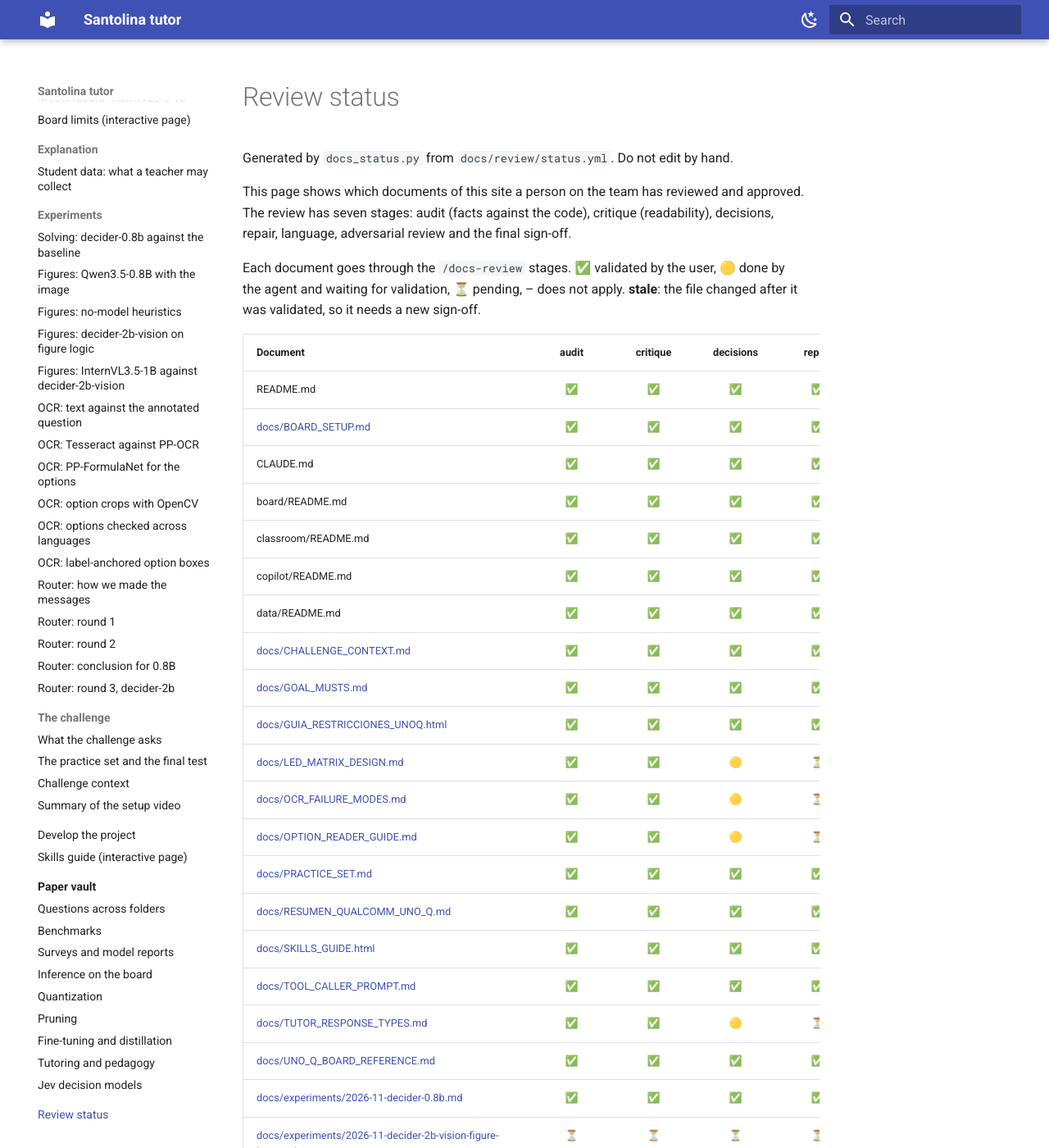
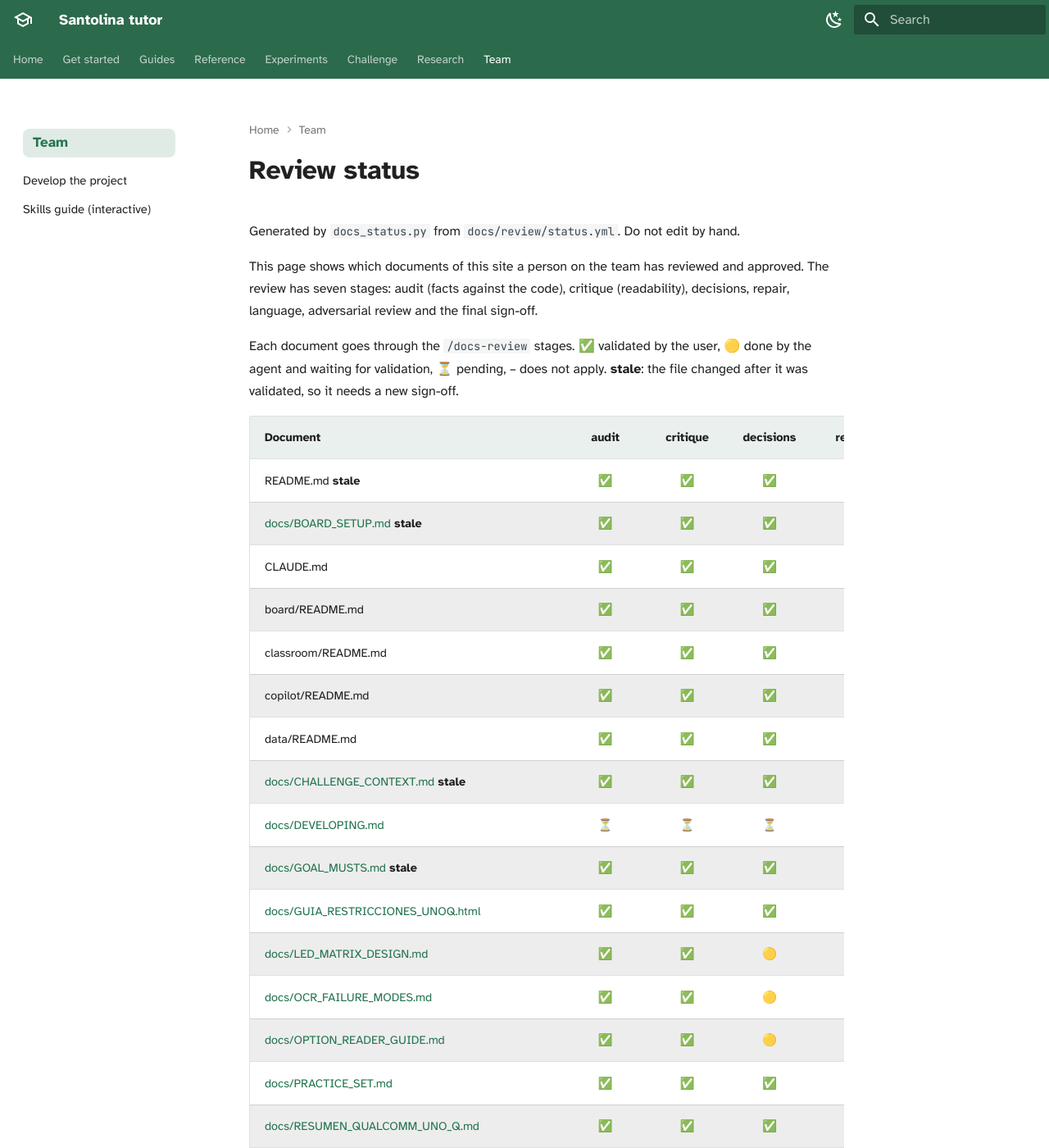
Before and after one commit to Sigkaio636/Santolina_tutor, an MkDocs documentation site: the page built from docs/review/index.md, in a window 1280 px wide and 1400 px high. Shown: the whole window at 82% size. Built offline with MkDocs 1.6.1 and Material for MkDocs 9.7.7, drawn with Linux system fonts in a browser that asks for light colours; some of the changed text lies outside the part shown.

Commit message:
Docs site: tabs, grouped sidebar and an easier-to-read style
- mkdocs.yml: one tab per top-level section, so the sidebar lists only
  that section; groups inside each tab; shorter labels; breadcrumbs,
  previous/next links, search suggestions. Every page is still in nav.
- docs/stylesheets/extra.css: the apps' green, Atkinson Hyperlegible
  (the student app's easy-to-read font), clearer group titles and
  current page in the sidebar, larger table text with a tinted header.
  Sidebar styles apply on wide screens only.
- Review ledger: docs/DEVELOPING.md and docs/models/qwen35-tutor.md
  added as pending (docs_status.py sync).

Co-Authored-By: Claude Opus 5.5 <noreply@anthropic.com>

```diff
--- a/docs/review/index.md
+++ b/docs/review/index.md
@@ -12,15 +12,16 @@ Each document goes through the `/docs-review` stages. ✅ validated by the user,
 
 | Document | audit | critique | decisions | repair | language | adversarial | signoff |
 | --- | :---: | :---: | :---: | :---: | :---: | :---: | :---: |
-| README.md | ✅ | ✅ | ✅ | ✅ | ✅ | ✅ | ✅ |
-| [docs/BOARD_SETUP.md](../BOARD_SETUP.md) | ✅ | ✅ | ✅ | ✅ | ✅ | ✅ | ✅ |
+| README.md **stale** | ✅ | ✅ | ✅ | ✅ | ✅ | ✅ | ✅ |
+| [docs/BOARD_SETUP.md](../BOARD_SETUP.md) **stale** | ✅ | ✅ | ✅ | ✅ | ✅ | ✅ | ✅ |
 | CLAUDE.md | ✅ | ✅ | ✅ | ✅ | ✅ | ✅ | ✅ |
 | board/README.md | ✅ | ✅ | ✅ | ✅ | ✅ | ✅ | ✅ |
 | classroom/README.md | ✅ | ✅ | ✅ | ✅ | ✅ | ✅ | ✅ |
 | copilot/README.md | ✅ | ✅ | ✅ | ✅ | ✅ | ✅ | ✅ |
 | data/README.md | ✅ | ✅ | ✅ | ✅ | ✅ | ✅ | ✅ |
-| [docs/CHALLENGE_CONTEXT.md](../CHALLENGE_CONTEXT.md) | ✅ | ✅ | ✅ | ✅ | ✅ | ✅ | ✅ |
-| [docs/GOAL_MUSTS.md](../GOAL_MUSTS.md) | ✅ | ✅ | ✅ | ✅ | ✅ | ✅ | ✅ |
+| [docs/CHALLENGE_CONTEXT.md](../CHALLENGE_CONTEXT.md) **stale** | ✅ | ✅ | ✅ | ✅ | ✅ | ✅ | ✅ |
+| [docs/DEVELOPING.md](../DEVELOPING.md) | ⏳ | ⏳ | ⏳ | ⏳ | ⏳ | ⏳ | ⏳ |
+| [docs/GOAL_MUSTS.md](../GOAL_MUSTS.md) **stale** | ✅ | ✅ | ✅ | ✅ | ✅ | ✅ | ✅ |
 | [docs/GUIA_RESTRICCIONES_UNOQ.html](../GUIA_RESTRICCIONES_UNOQ.html) | ✅ | ✅ | ✅ | ✅ | ✅ | ✅ | ✅ |
 | [docs/LED_MATRIX_DESIGN.md](../LED_MATRIX_DESIGN.md) | ✅ | ✅ | 🟡 | ⏳ | ⏳ | ⏳ | ⏳ |
 | [docs/OCR_FAILURE_MODES.md](../OCR_FAILURE_MODES.md) | ✅ | ✅ | 🟡 | ⏳ | ⏳ | ⏳ | ⏳ |
@@ -58,9 +59,10 @@ Each document goes through the `/docs-review` stages. ✅ validated by the user,
 | [docs/how-to/use-copilot-on-board.md](../how-to/use-copilot-on-board.md) | ✅ | ✅ | ✅ | ✅ | ✅ | ✅ | ✅ |
 | [docs/how-to/use-decider-2b-router.md](../how-to/use-decider-2b-router.md) | ✅ | ✅ | 🟡 | ⏳ | ⏳ | ⏳ | ⏳ |
 | [docs/how-to/use-student-app.md](../how-to/use-student-app.md) | ✅ | ✅ | 🟡 | ⏳ | ⏳ | ⏳ | ⏳ |
-| [docs/index.md](../index.md) | ✅ | ✅ | ✅ | ✅ | ✅ | ✅ | ✅ |
+| [docs/index.md](../index.md) **stale** | ✅ | ✅ | ✅ | ✅ | ✅ | ✅ | ✅ |
 | [docs/models/decider-2b-vision.md](../models/decider-2b-vision.md) | ✅ | ✅ | 🟡 | ⏳ | ⏳ | ⏳ | ⏳ |
 | [docs/models/internvl3.5-1b.md](../models/internvl3.5-1b.md) | ✅ | ✅ | 🟡 | ⏳ | ⏳ | ⏳ | ⏳ |
+| [docs/models/qwen35-tutor.md](../models/qwen35-tutor.md) | ⏳ | ⏳ | ⏳ | ⏳ | ⏳ | ⏳ | ⏳ |
 | [docs/reference/board-data-contract.md](../reference/board-data-contract.md) | ✅ | ✅ | 🟡 | ⏳ | ⏳ | ⏳ | ⏳ |
 | explorer/README.md | ✅ | ✅ | ✅ | ✅ | ✅ | ✅ | ✅ |
 | laptop/README.md | ✅ | ✅ | ✅ | ✅ | ✅ | ✅ | ✅ |
--- /dev/null
+++ b/docs/stylesheets/extra.css
@@ -0,0 +1,125 @@
+/* Santolina docs: easier reading. Colours follow the student and teacher apps. */
+
+:root > * {
+  --md-primary-fg-color: #2c6a4c;
+  --md-primary-fg-color--light: #4a8a6b;
+  --md-primary-fg-color--dark: #1f4d37;
+  --md-primary-bg-color: #ffffff;
+  --md-accent-fg-color: #b3711a;
+  --md-typeset-a-color: #23744f;
+}
+
+[data-md-color-scheme="slate"] {
+  --md-primary-fg-color: #2c6a4c;
+  --md-primary-fg-color--dark: #1f4d37;
+  --md-accent-fg-color: #e0a54f;
+  --md-typeset-a-color: #7fcca5;
+}
+
+/* A wider page, so the sidebars and the text are not cramped on large screens. */
+.md-grid {
+  max-width: 76rem;
+}
+
+/* ---------- Left sidebar (desktop only: the phone menu keeps the theme's layout) ---------- */
+
+@media screen and (min-width: 76.25em) {
+  .md-sidebar--primary {
+    width: 14rem;
+  }
+
+  .md-sidebar--primary .md-nav {
+    font-size: 0.74rem;
+    line-height: 1.35;
+  }
+
+  /* Each page link: a little more space, and a soft background on hover. */
+  .md-sidebar--primary .md-nav__link {
+    margin-top: 0.15rem;
+    padding: 0.3rem 0.6rem;
+    border-radius: 0.4rem;
+  }
+
+  .md-sidebar--primary .md-nav__link:is(a, label):hover {
+    background-color: var(--md-default-fg-color--lightest);
+  }
+
+  /* The page you are on: tinted background, bold, in the link colour. */
+  .md-sidebar--primary .md-nav__link--active {
+    background-color: color-mix(in srgb, var(--md-typeset-a-color) 14%, transparent);
+    color: var(--md-typeset-a-color);
+    font-weight: 700;
+  }
+
+  /* Group titles: small capitals, muted, with space above, so they don't look like links. */
+  .md-sidebar--primary .md-nav__item--section > .md-nav__link {
+    margin-top: 1.1rem;
+    padding: 0 0.6rem 0.2rem;
+    font-size: 0.64rem;
+    font-weight: 700;
+    letter-spacing: 0.07em;
+    text-transform: uppercase;
+    color: var(--md-default-fg-color--light);
+    background: none;
+  }
+
+  /* The title of the open tab: larger and darker than the group titles under it. */
+  .md-sidebar--primary .md-nav--primary > .md-nav__list > .md-nav__item--section > .md-nav__link {
+    margin-top: 0.2rem;
+    padding-bottom: 0.5rem;
+    font-size: 0.85rem;
+    letter-spacing: 0;
+    text-transform: none;
+    color: var(--md-default-fg-color);
+  }
+}
+
+/* ---------- Right sidebar (table of contents) ---------- */
+
+.md-sidebar--secondary .md-nav {
+  font-size: 0.68rem;
+}
+
+.md-sidebar--secondary .md-nav__link--active {
+  font-weight: 700;
+}
+
+/* ---------- Page text ---------- */
+
+.md-typeset {
+  line-height: 1.7;
+}
+
+.md-typeset h1 {
+  font-weight: 700;
+  color: var(--md-default-fg-color);
+}
+
+.md-typeset h2 {
+  font-weight: 700;
+  margin-top: 2em;
+  padding-bottom: 0.25em;
+  border-bottom: 1px solid var(--md-default-fg-color--lightest);
+}
+
+.md-typeset h3 {
+  font-weight: 700;
+}
+
+/* Tables: larger text than the theme default, a tinted header, and light stripes. */
+.md-typeset table:not([class]) {
+  font-size: 0.72rem;
+}
+
+.md-typeset table:not([class]) th {
+  background-color: color-mix(in srgb, var(--md-primary-fg-color) 10%, transparent);
+}
+
+/* Tables written with an empty header row (| | |) show no empty bar. */
+.md-typeset table:not([class]) thead:not(:has(th:not(:empty))) {
+  display: none;
+}
+
+.md-typeset table:not([class]) tbody tr:nth-child(even) {
+  background-color: var(--md-default-fg-color--lightest);
+}
--- a/mkdocs.yml
+++ b/mkdocs.yml
@@ -7,68 +7,82 @@ dev_addr: 127.0.0.1:8001  # 8000 is the board explorer (docs/BOARD_SETUP.md)
 # The menu is in reading order. Add each new page here (see the docs-site skill).
 nav:
   - Home: index.md
-  - Set up the board: BOARD_SETUP.md
-  - How-to guides:
-      - Deploy the copilot on the board: how-to/deploy-copilot-on-board.md
+  - Get started:
+      - Set up the board: BOARD_SETUP.md
+      - Deploy the copilot: how-to/deploy-copilot-on-board.md
       - Use the student app: how-to/use-student-app.md
       - Run the teacher app: how-to/run-teacher-app.md
-      - Use the copilot on the board: how-to/use-copilot-on-board.md
-      - Back up and restore a board: how-to/back-up-and-restore-a-board.md
-      - Try the prior solver on the board: how-to/try-prior-solver.md
-      - Time a 2B model on the board: how-to/time-2b-model-on-board.md
-      - Install decider-0.8b on the board: how-to/install-decider-0.8b.md
-      - Use decider-2b as the intent router: how-to/use-decider-2b-router.md
-      - Read the options with the label-anchored reader: OPTION_READER_GUIDE.md
-      - Extract papers to Markdown with MinerU: how-to/mineru-ocr-papers.md
+      - Answer and measure problems: how-to/use-copilot-on-board.md
+  - Guides:
+      - The board:
+          - Back up and restore a board: how-to/back-up-and-restore-a-board.md
+          - Time a 2B model: how-to/time-2b-model-on-board.md
+      - Solvers and models:
+          - Try the prior solver: how-to/try-prior-solver.md
+          - Install decider-0.8b: how-to/install-decider-0.8b.md
+          - Use decider-2b as router: how-to/use-decider-2b-router.md
+      - Data:
+          - Read the answer options: OPTION_READER_GUIDE.md
+          - Extract papers with MinerU: how-to/mineru-ocr-papers.md
   - Reference:
-      - UNO Q board reference: UNO_Q_BOARD_REFERENCE.md
-      - Board data contract: reference/board-data-contract.md
-      - LED matrix design: LED_MATRIX_DESIGN.md
-      - Tutor response types: TUTOR_RESPONSE_TYPES.md
-      - Student-message classifier prompt: TOOL_CALLER_PROMPT.md
-      - OCR failure modes: OCR_FAILURE_MODES.md
-      - "Model record: the tutor (Qwen3.5 0.8B fine-tune)": models/qwen35-tutor.md
-      - "Model record: decider-2b-vision": models/decider-2b-vision.md
-      - "Model record: InternVL3.5-1B": models/internvl3.5-1b.md
-      - Board limits (interactive page): GUIA_RESTRICCIONES_UNOQ.html
-  - Explanation:
-      - "Student data: what a teacher may collect": explanation/student-data-privacy.md
+      - The board:
+          - UNO Q board reference: UNO_Q_BOARD_REFERENCE.md
+          - Board limits (interactive): GUIA_RESTRICCIONES_UNOQ.html
+          - LED matrix design: LED_MATRIX_DESIGN.md
+          - Board data contract: reference/board-data-contract.md
+      - The tutor:
+          - Tutor response types: TUTOR_RESPONSE_TYPES.md
+          - Message classifier prompt: TOOL_CALLER_PROMPT.md
+          - "Student data and privacy": explanation/student-data-privacy.md
+      - Models:
+          - The tutor fine-tune: models/qwen35-tutor.md
+          - decider-2b-vision: models/decider-2b-vision.md
+          - InternVL3.5-1B: models/internvl3.5-1b.md
+      - Data:
+          - OCR failure modes: OCR_FAILURE_MODES.md
   - Experiments:
-      - "Solving: decider-0.8b against the baseline": experiments/2026-11-decider-0.8b.md
-      - "Figures: Qwen3.5-0.8B with the image": experiments/2026-11-vision-txto-no.md
-      - "Figures: no-model heuristics": experiments/2026-11-txto-no-heuristics.md
-      - "Figures: decider-2b-vision on figure logic": experiments/2026-11-decider-2b-vision-figure-logic.md
-      - "Figures: InternVL3.5-1B against decider-2b-vision": experiments/2026-11-internvl35-1b-vs-decider-2b-vision-txto-no.md
-      - "OCR: text against the annotated question": experiments/2026-11-ocr-text-vs-annotation.md
-      - "OCR: Tesseract against PP-OCR": experiments/2026-11-tesseract-text-only.md
-      - "OCR: PP-FormulaNet for the options": experiments/2026-11-ppformulanet.md
-      - "OCR: option crops with OpenCV": experiments/2026-11-option-crops-opencv.md
-      - "OCR: options checked across languages": experiments/2026-11-option-extraction-consensus.md
-      - "OCR: label-anchored option boxes": experiments/2026-11-option-boxes-intermediate-rec.md
-      - "Router: how we made the messages": experiments/2026-11-router-messages-method.md
-      - "Router: round 1": experiments/2026-11-router-bakeoff.md
-      - "Router: round 2": experiments/2026-11-router-bakeoff-2.md
-      - "Router: conclusion for 0.8B": experiments/2026-11-router-0.8b-conclusion.md
-      - "Router: round 3, decider-2b": experiments/2026-11-router-bakeoff-3.md
-  - The challenge:
+      - Solving:
+          - decider-0.8b vs the baseline: experiments/2026-11-decider-0.8b.md
+      - Figure problems:
+          - Qwen3.5 0.8B with the image: experiments/2026-11-vision-txto-no.md
+          - Heuristics, no model: experiments/2026-11-txto-no-heuristics.md
+          - decider-2b-vision on logic: experiments/2026-11-decider-2b-vision-figure-logic.md
+          - InternVL3.5-1B vs decider-2b: experiments/2026-11-internvl35-1b-vs-decider-2b-vision-txto-no.md
+      - Reading the options:
+          - OCR text vs annotation: experiments/2026-11-ocr-text-vs-annotation.md
+          - Tesseract vs PP-OCR: experiments/2026-11-tesseract-text-only.md
+          - PP-FormulaNet: experiments/2026-11-ppformulanet.md
+          - Option crops with OpenCV: experiments/2026-11-option-crops-opencv.md
+          - Checked across languages: experiments/2026-11-option-extraction-consensus.md
+          - Label-anchored boxes: experiments/2026-11-option-boxes-intermediate-rec.md
+      - Intent router:
+          - How we made the messages: experiments/2026-11-router-messages-method.md
+          - Round 1: experiments/2026-11-router-bakeoff.md
+          - Round 2: experiments/2026-11-router-bakeoff-2.md
+          - Conclusion for 0.8B: experiments/2026-11-router-0.8b-conclusion.md
+          - "Round 3: decider-2b": experiments/2026-11-router-bakeoff-3.md
+  - Challenge:
       - What the challenge asks: GOAL_MUSTS.md
-      - The practice set and the final test: PRACTICE_SET.md
+      - Practice set and hidden test: PRACTICE_SET.md
       - Challenge context: CHALLENGE_CONTEXT.md
-      - Summary of the setup video: RESUMEN_QUALCOMM_UNO_Q.md
-  - Develop the project: DEVELOPING.md
-  - Skills guide (interactive page): SKILLS_GUIDE.html
-  - Paper vault:
-      - Vault index: vault/papers/README.md
-      - Questions across folders: vault/papers/_junctions.md
-      - Benchmarks: vault/papers/benchmarks/_synthesis.md
-      - Surveys and model reports: vault/papers/surveys/_synthesis.md
-      - Inference on the board: vault/papers/inference/_synthesis.md
-      - Quantization: vault/papers/quantization/_synthesis.md
-      - Pruning: vault/papers/pruning/_synthesis.md
-      - Fine-tuning and distillation: vault/papers/finetuning_distillation/_synthesis.md
-      - Tutoring and pedagogy: vault/papers/tutoring_pedagogy/_synthesis.md
-      - Jev decision models: vault/papers/jev/_synthesis.md
-  - Review status: review/index.md
+      - Setup video summary: RESUMEN_QUALCOMM_UNO_Q.md
+  - Research:
+      - Paper vault:
+          - Vault index: vault/papers/README.md
+          - Questions across folders: vault/papers/_junctions.md
+      - Topics:
+          - Benchmarks: vault/papers/benchmarks/_synthesis.md
+          - Surveys and model reports: vault/papers/surveys/_synthesis.md
+          - Inference on the board: vault/papers/inference/_synthesis.md
+          - Quantization: vault/papers/quantization/_synthesis.md
+          - Pruning: vault/papers/pruning/_synthesis.md
+          - Fine-tuning and distillation: vault/papers/finetuning_distillation/_synthesis.md
+          - Tutoring and pedagogy: vault/papers/tutoring_pedagogy/_synthesis.md
+          - Jev decision models: vault/papers/jev/_synthesis.md
+  - Team:
+      - Develop the project: DEVELOPING.md
+      - Skills guide (interactive): SKILLS_GUIDE.html
+      - Review status: review/index.md
 
 exclude_docs: |
   .gitkeep
@@ -84,23 +98,42 @@ exclude_docs: |
 
 theme:
   name: material
+  language: en
+  icon:
+    logo: material/school-outline
+  # Atkinson Hyperlegible: the font of the student app's easy-to-read switch.
+  font:
+    text: Atkinson Hyperlegible
+    code: JetBrains Mono
   features:
-    - navigation.sections
+    - navigation.tabs        # one tab per top-level section: the sidebar lists only that section
+    - navigation.sections    # groups inside a tab show as titled blocks
     - navigation.indexes
+    - navigation.path        # breadcrumbs above the page title
     - navigation.top
+    - navigation.footer      # previous and next page at the bottom
+    - toc.follow
+    - search.suggest
     - search.highlight
     - content.code.copy
   palette:
     - media: "(prefers-color-scheme: light)"
       scheme: default
+      primary: custom
+      accent: custom
       toggle:
         icon: material/weather-night
         name: Dark mode
     - media: "(prefers-color-scheme: dark)"
       scheme: slate
+      primary: custom
+      accent: custom
       toggle:
         icon: material/weather-sunny
         name: Light mode
+
+extra_css:
+  - stylesheets/extra.css
 
 plugins:
   - search
```
Also changed, not shown: other parts of docs/review/index.md (+1 -1 lines), docs/review/status.yml (+22 -0 lines).
